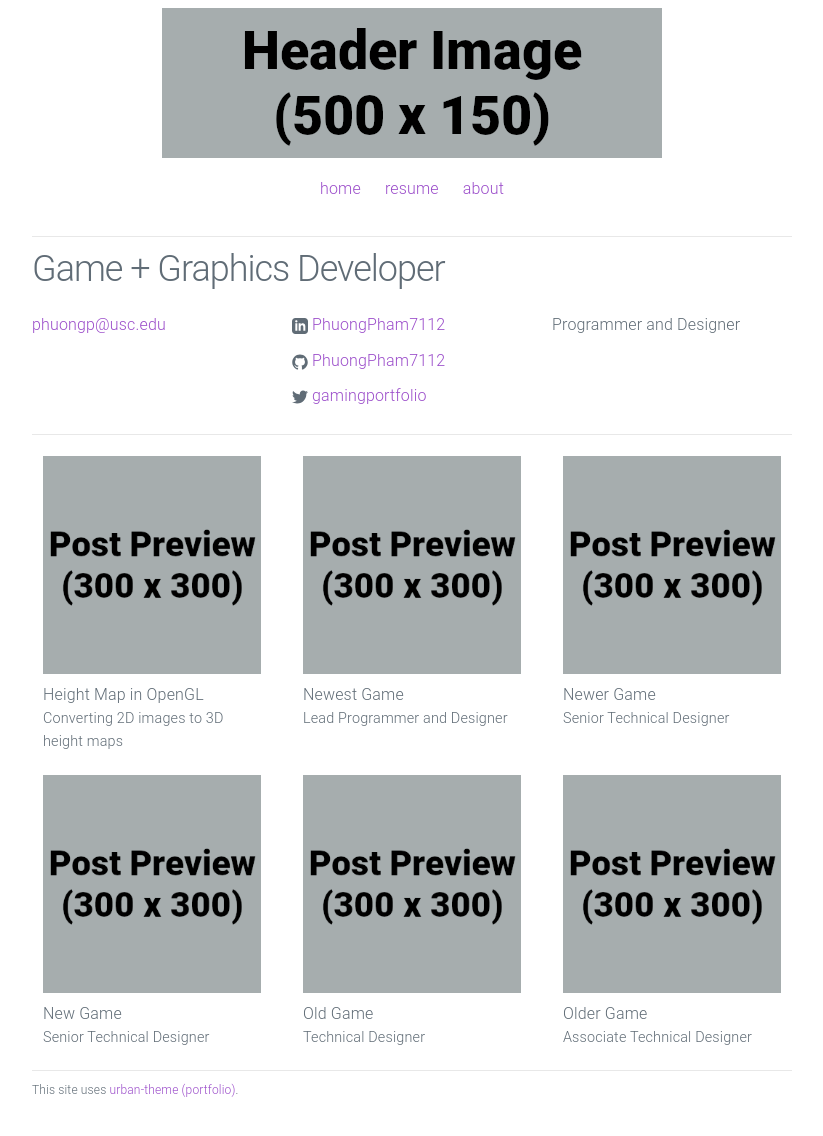
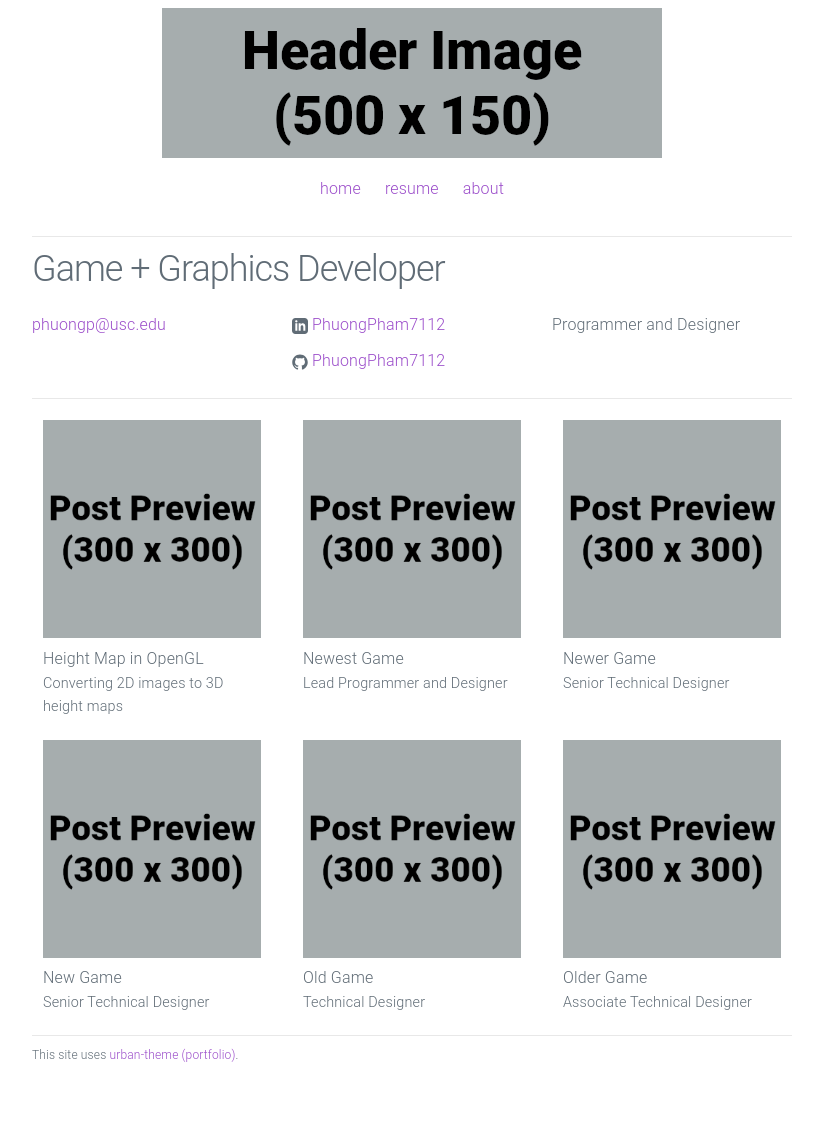
Before and after one commit to PhuongPham7112/PhuongPham7112.github.io, a Jekyll site: the page built from index.html, in a window 1280 px wide. Shown: the whole page, without its empty margins (228-1051 px from the left). Built offline with Jekyll 4.4.1, drawn with Linux system fonts in a browser that asks for light colours; after the commit the page ends 1100 px from its top, so only the background shows below that.

Commit message:
Update _config.yml

```diff
--- a/_config.yml
+++ b/_config.yml
@@ -3,10 +3,9 @@ title: Game + Graphics Developer
 email: phuongp@usc.edu
 description: > # keep this and put description below
   Programmer and Designer
-url: "https://yourdomain.com" # the base hostname & protocol for your site
-linkedin_url: "https://www.linkedin.com/in/gamingportfolio"
+url: "https://phuongpham7112.github.io" # the base hostname & protocol for your site
+linkedin_url: "https://www.linkedin.com/in/phuong-pham-b29273141/"
 github_username: PhuongPham7112
-twitter_username: gamingportfolio
 footer_text: "This site uses <a href='https://github.com/gamingportfolio/urban-theme-portfolio'>urban-theme (portfolio)</a>."
 
 # Build settings
```
